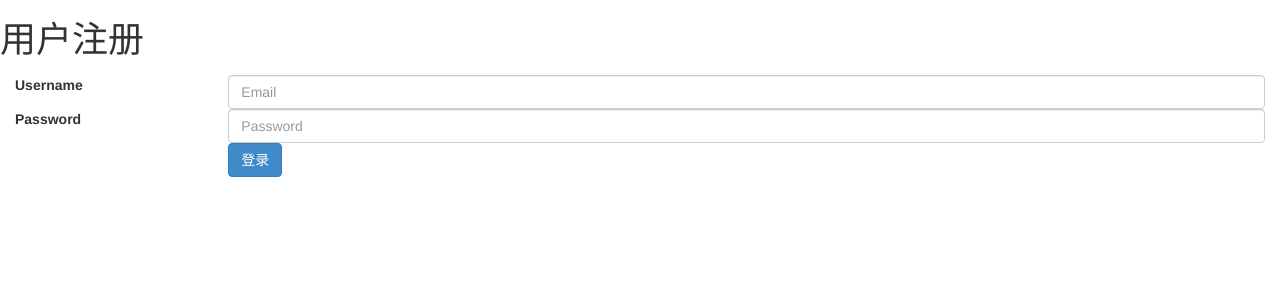
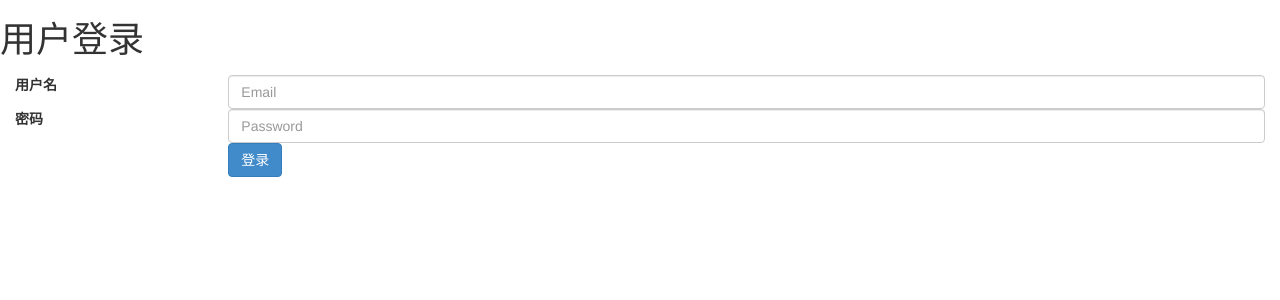
Before and after one commit to canghai908/chart, a Django app: page /login/ in a window 1280 px wide. Shown: the top 300 px of the page. Run offline with Django 3.2, Linux system fonts and the light colour scheme.

Commit message:
chinese
chinese

```diff
--- a/chart/templates/login.html
+++ b/chart/templates/login.html
@@ -1,9 +1,9 @@
 <!DOCTYPE html>
 <html>
 <head>
-	<h1>用户注册</h1>
+	  <h1>用户登录</h1>
     <meta http-equiv="Content-Type" content="text/html; charset=utf-8" />
-    <title>用户注册</title>
+    <title>用户登录</title>
     <link rel="stylesheet" href="/static/css/bootstrap.min.css">
 </head>
 
@@ -14,13 +14,13 @@
 <form method="post" enctype="multipart/form-data">
 <form class="form-horizontal" role="form">
   <div class="form-group">
-    <label for="inputEmail3" class="col-sm-2 control-label">Username</label>
+    <label for="inputEmail3" class="col-sm-2 control-label">用户名</label>
     <div class="col-sm-10">
       <input type="email" class="form-control" name="username" placeholder="Email">
     </div>
   </div>
   <div class="form-group">
-    <label for="inputPassword3" class="col-sm-2 control-label">Password</label>
+    <label for="inputPassword3" class="col-sm-2 control-label">密码</label>
     <div class="col-sm-10">
       <input type="password" class="form-control" name="password" placeholder="Password">
     </div>
```
